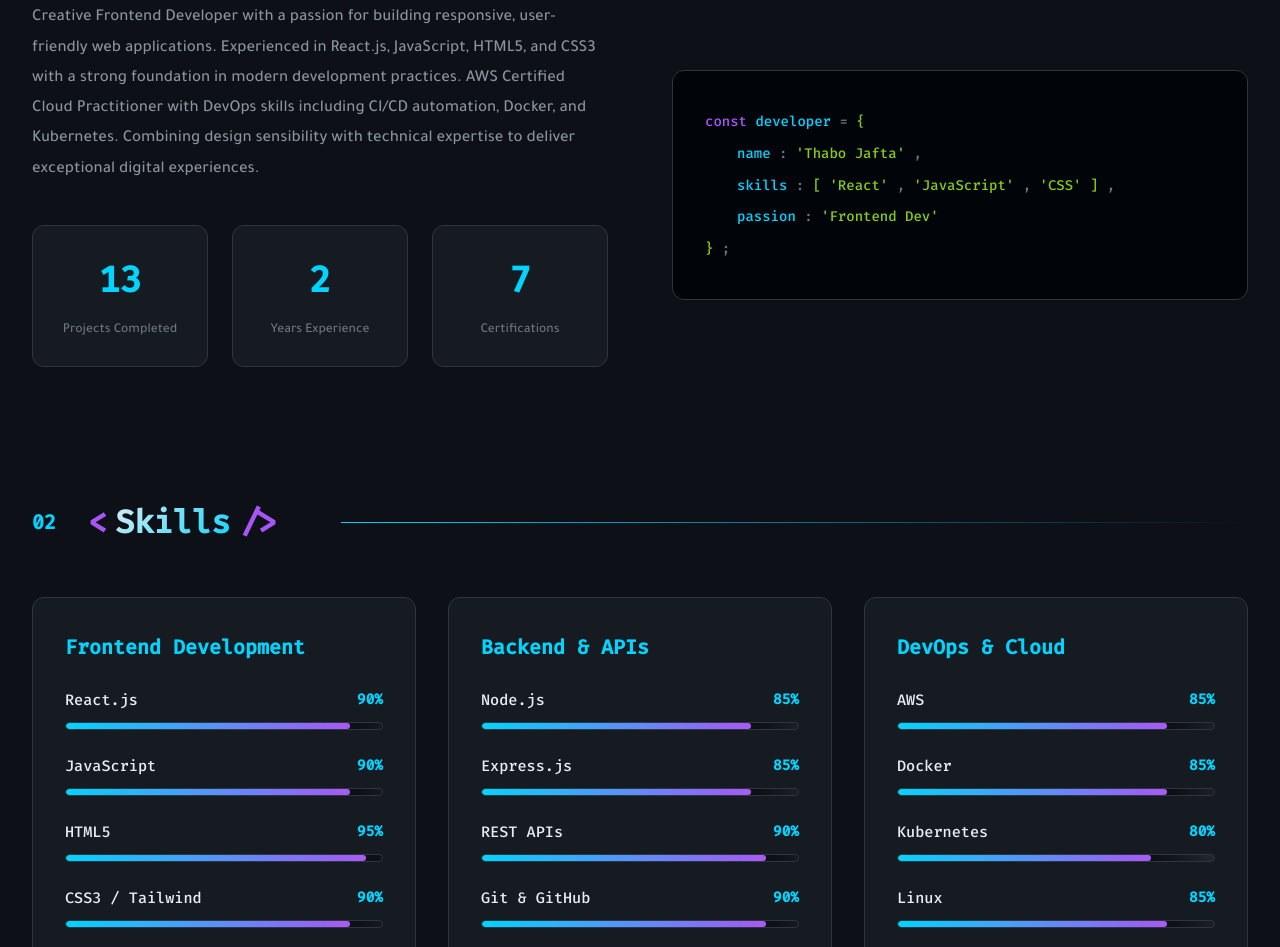
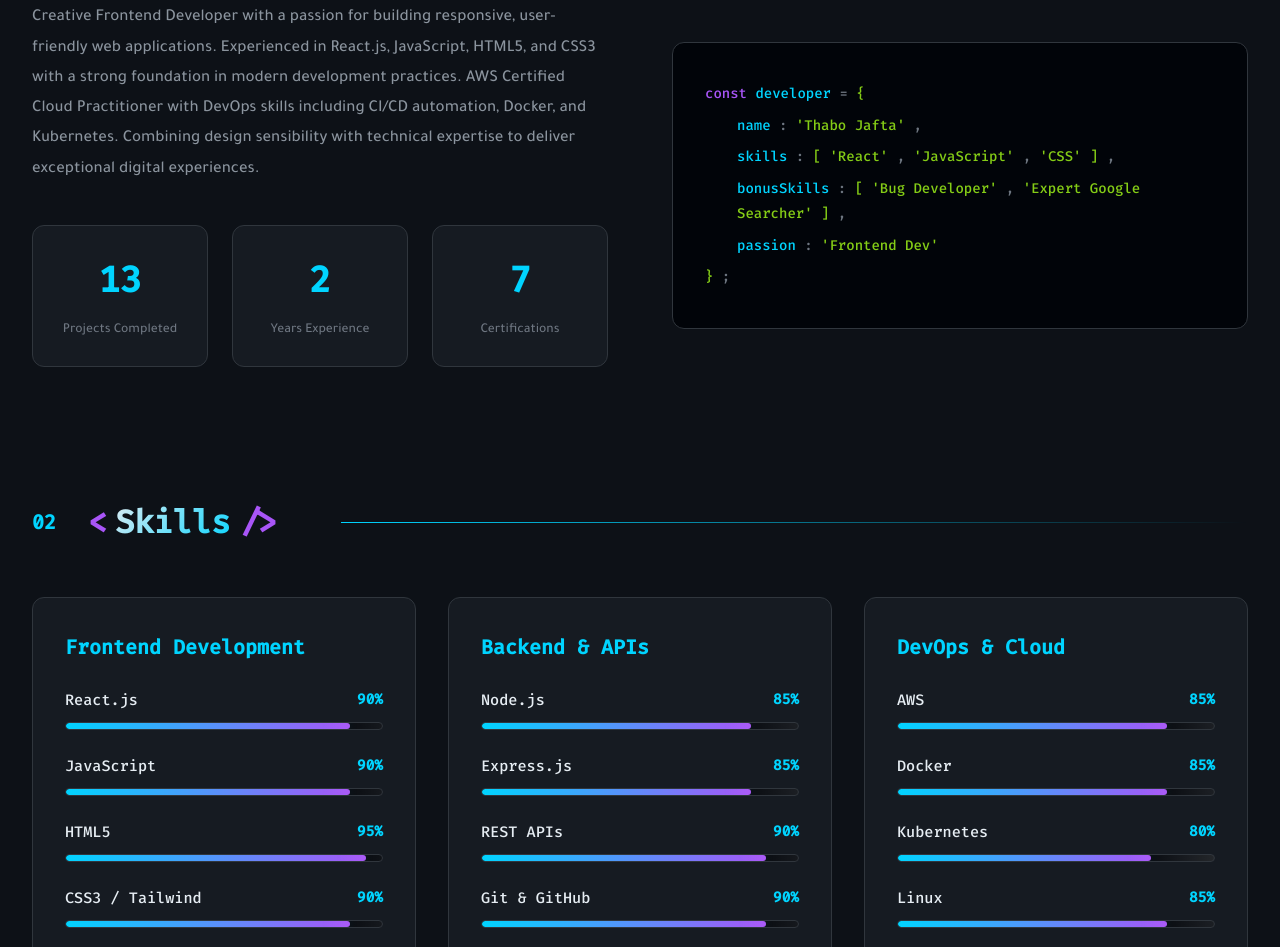
Before and after one commit to thaboxan/Portfolio_, a plain HTML site: page index.html in a window 1280 px wide. Shown: the part 1043-1990 px from the top of the page. Drawn offline with nearby package versions, Linux system fonts and the light colour scheme; animation ran at ten frames a second.

Commit message:
ADD bonusSkills to developer object

```diff
--- a/index.html
+++ b/index.html
@@ -294,6 +294,16 @@
                                     <span class="code-string">'JavaScript'</span>
                                     <span class="code-comma">,</span>
                                     <span class="code-string">'CSS'</span>
+                                    <span class="code-bracket">]</span>
+                                    <span class="code-comma">,</span>
+                                </div>
+                                <div class="code-line indent">
+                                    <span class="code-property">bonusSkills</span>
+                                    <span class="code-operator">:</span>
+                                    <span class="code-bracket">[</span>
+                                    <span class="code-string">'Bug Developer'</span>
+                                    <span class="code-comma">,</span>
+                                    <span class="code-string">'Expert Google Searcher'</span>
                                     <span class="code-bracket">]</span>
                                     <span class="code-comma">,</span>
                                 </div>
```
